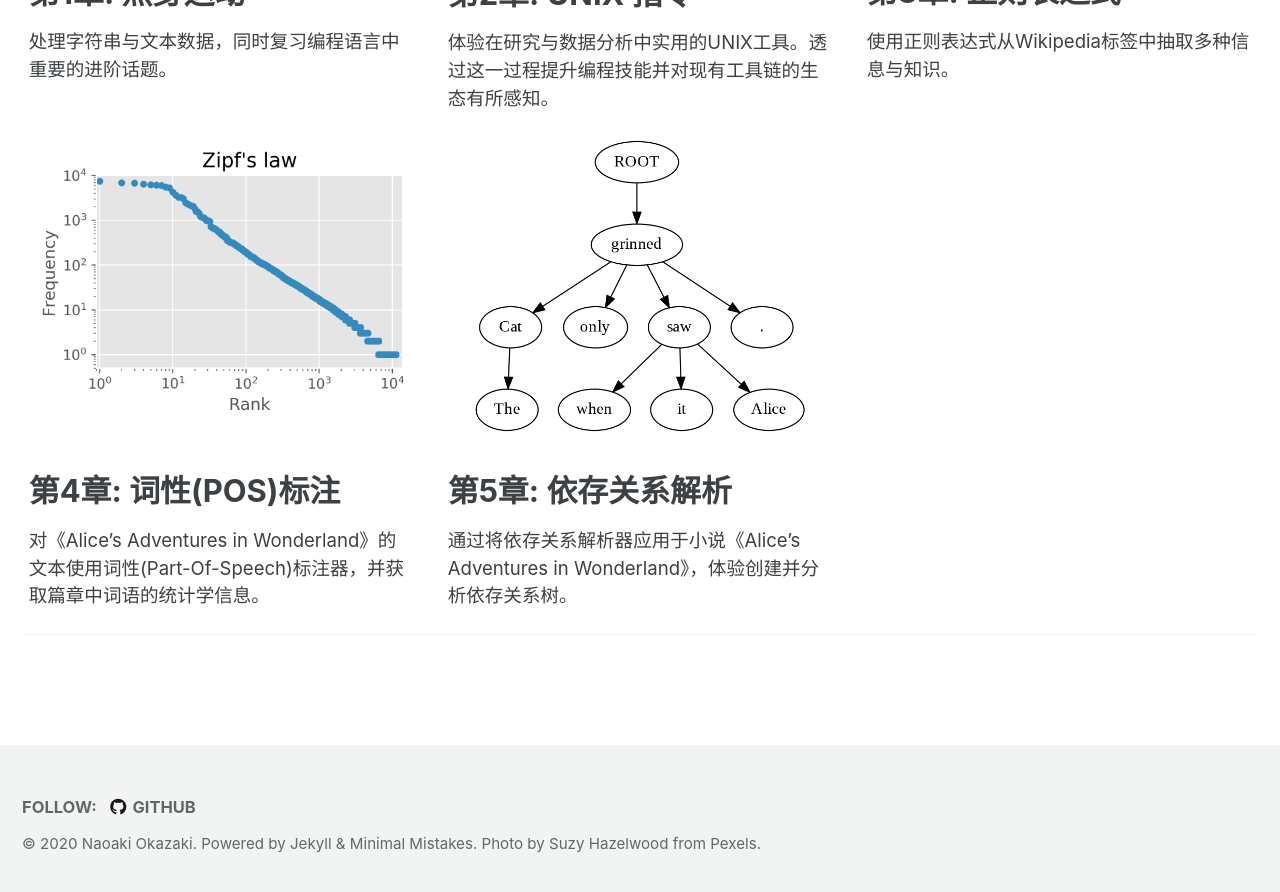
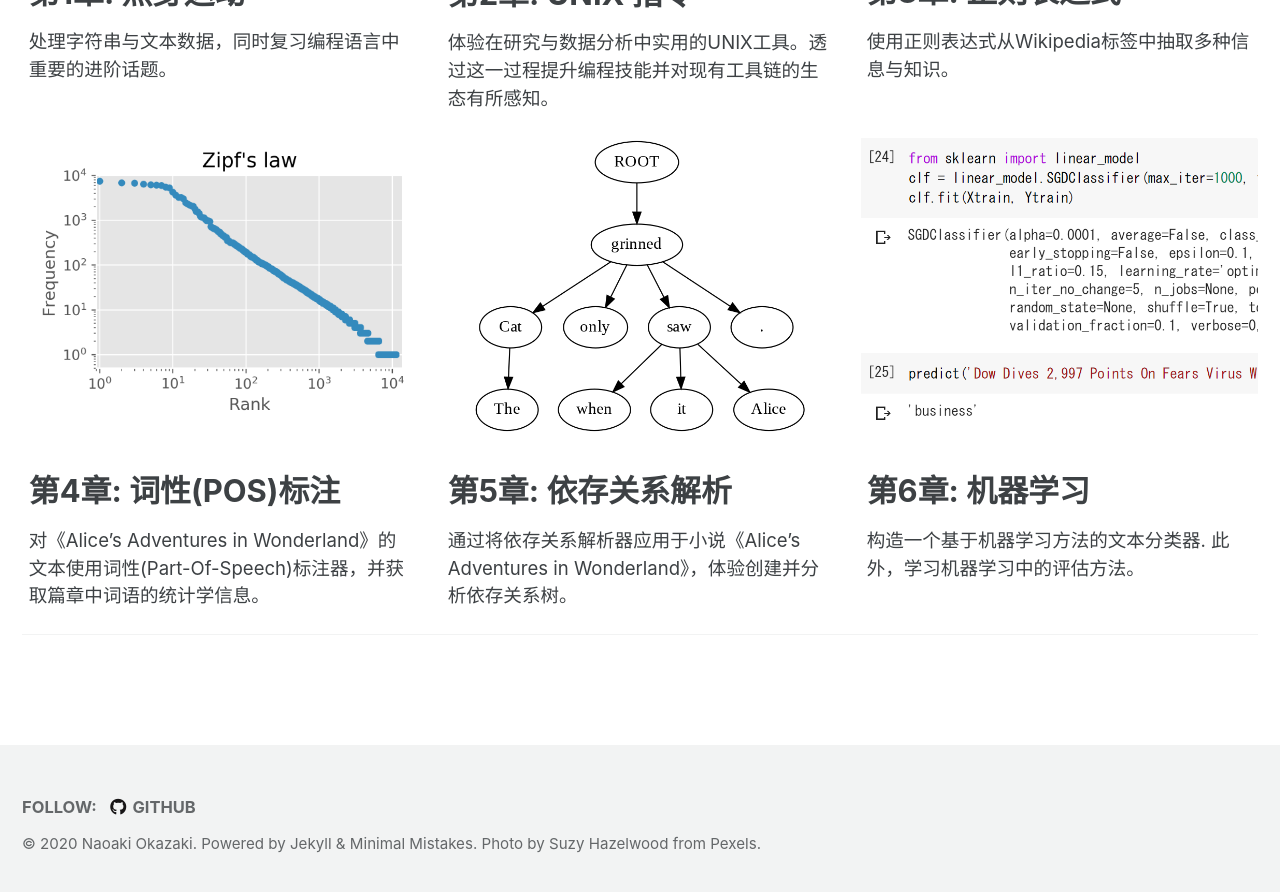
Before and after one commit to nlp100/nlp100.github.io, a Jekyll site: the page built from zh/index.md, in a window 1280 px wide and 900 px high, scrolled down 912 px. Shown: the top 892 px of the window. Built offline with Jekyll 4.4.1, drawn with Linux system fonts in a browser that asks for light colours; cached includes are drawn as plain includes; nearby versions of some CDN libraries; comment, search, counter and statistics services are not loaded; part of the change alters nothing that is shown.

Commit message:
Add ch6 Chinese translation

```diff
--- /dev/null
+++ b/zh/ch06.md
@@ -0,0 +1,65 @@
+---
+title: "第6章: 机器学习"
+date: 2020-09-04 12:00:00 +0800
+layout: single
+toc: true
+lang: zh
+sidebar: {nav: "sidebar_zh"}
+header:
+  teaser: /assets/images/ch06.png
+---
+
+在本章中，我们将解决新闻分类的任务。本任务旨将给定的新闻语料正确归类到"Business", "Science", "Entertainment" 以及 "Health"三个分类之一。
+本章中使用的数据集[News Aggregator Data Set](https://archive.ics.uci.edu/ml/datasets/News+Aggregator) 由Fabio Gasparetti所提供。
+
+## 50. 下载并预处理数据集
+下载数据集 [News Aggregator Data Set](https://archive.ics.uci.edu/ml/datasets/News+Aggregator) 并创建训练集 (`train.txt`), 验证集 (`valid.txt`) 以及测试集 (`test.txt`):
+
+1. 解压已下载的zip压缩文件并阅读`readme.txt`。
+2. 提取下述出版商的文章语料： "Reuters", "Huffington Post", "Businessweek", "Contactmusic.com" 以及 "Daily Mail".
+3. 随机重组被提取文章在数据集中的顺序。
+4. 将被提取的数据集以下述比例进行分割：训练集(80%)，验证集合(10%)以及测试集(10%)。然后分别将它们存储至文件`train.txt`, `valid.txt` 和 `test.txt`中。对于每个文件，每一行应该包含一个实例，每个实例应该包含他们所属的分类以及文章内容，使用制表符将这两个字段分开。
+
+在创建完成数据集后，检查每个分类中包含有实例的数量。
+
+## 51. 特征抽取
+
+分别从训练集，验证集，测试集中抽取特征。自由设计若干用于新闻分类的特征，并将结果存储到下列文件：`train.feature.txt`, `valid.feature.txt` 以及 `test.feature.txt`。
+对于所设计的特征最低要求是将文章内容变换为分词清洗后的序列。
+
+## 52. 训练
+
+使用51问中创建的特征作为训练数据来训练逻辑回归（logistic regression）模型。
+
+## 53. 预测
+
+使用52问中创建的逻辑回归模型。
+创建一个程序来预测给定新闻语料的所属分类，并计算模型预测的准确度。
+
+## 54. 正确率计算
+
+基于52问中训练得到的逻辑回归模型，计算它在训练集和测试集上的预测正确率。
+
+## 55. 创建混淆矩阵
+
+基于52问中训练得到的逻辑回归模型，在训练集和测试集上计算它的混淆矩阵。
+
+## 56. 准确率(Precision)，召回率(Recall)，F1分数(F1 score)
+
+对52问中训练得到的逻辑回归模型计算它预测结果的准确率(Precision)，召回率(Recall)以及F1分数(F1 score)。
+首先，对每个分类分别计算这些指标。
+然后对所有分类的计算结果使用微平均(micro-average)与宏平均(macro-average)方法来计算总体样本预测结果的F1分数。
+
+## 57. 特征权重确认
+
+使用52问中训练得到的逻辑回归模型，确认特征的权重值(weights)并列出10个最重要的特征以及10个最不重要的特征。
+
+## 58. 正则化
+
+当训练一个逻辑回归模型时，通过改变正则化参数能够控制并尽量避免过拟合(overfitting)现象的产生。
+然后，在训练集、验证集与测试集上计算正确率。绘图以呈现结果，其中x轴是正则化参数，y轴是对应的正确率。
+
+## 59. 超参数调节
+
+使用不同的训练算法和参数训练模型来进行新闻分类任务。
+调优得到最佳的训练算法与参数，以能够在验证集上达到最高的正确率。然后在测试集上计算正确率。
--- a/zh/index.md
+++ b/zh/index.md
@@ -61,11 +61,11 @@ feature_row:
     title: "第5章: 依存关系解析"
     excerpt: "通过将依存关系解析器应用于小说《Alice's Adventures in Wonderland》，体验创建并分析依存关系树。"
     url: "/zh/ch05.html"
-  # - image_path: assets/images/ch06.png
-  #   alt: "placeholder image 2"
-  #   title: "第6章: 机器学习"
-  #   excerpt: "构造一个基于机器学习方法的文本分类器. 此外，学习机器学习中的评估方法。"
-  #   url: "/zh/ch06.html"
+  - image_path: assets/images/ch06.png
+    alt: "placeholder image 2"
+    title: "第6章: 机器学习"
+    excerpt: "构造一个基于机器学习方法的文本分类器. 此外，学习机器学习中的评估方法。"
+    url: "/zh/ch06.html"
   # - image_path: assets/images/ch07.png
   #   alt: "placeholder image 1"
   #   title: "第7章: 词向量"
```
